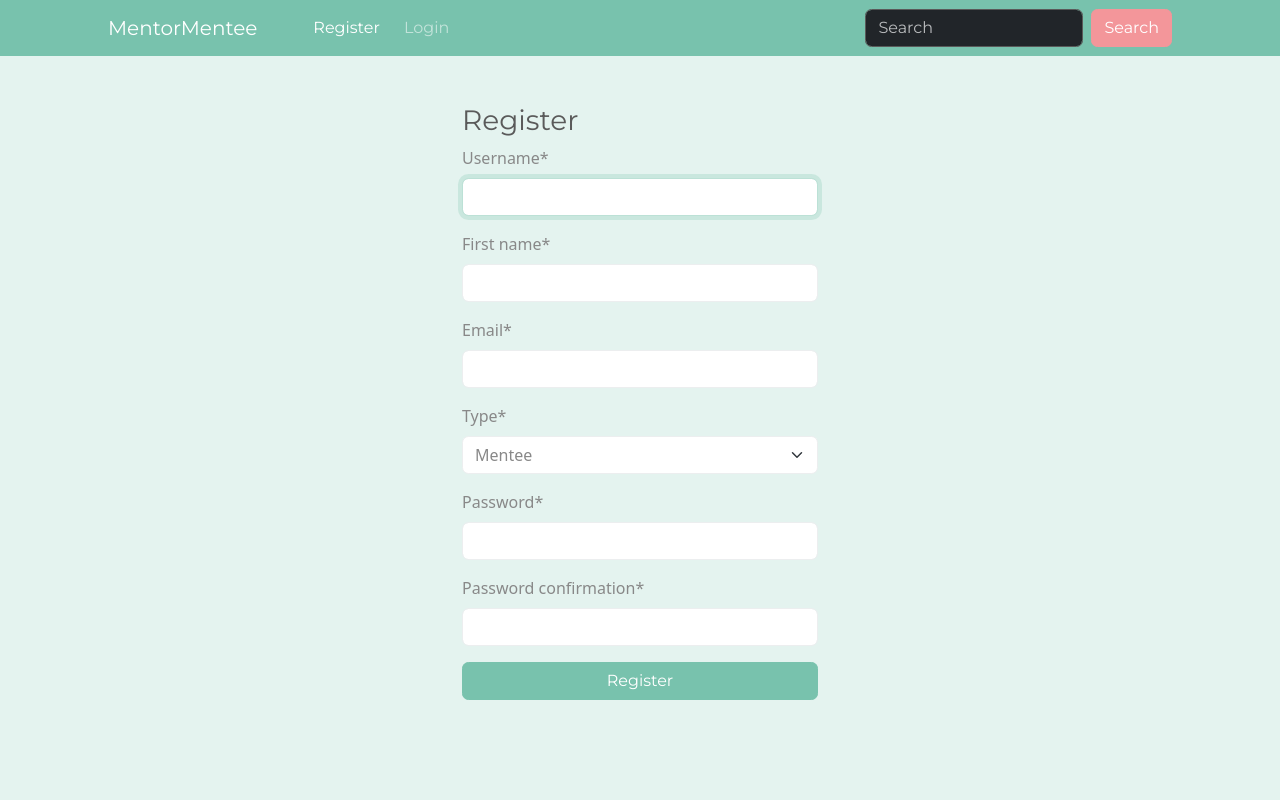
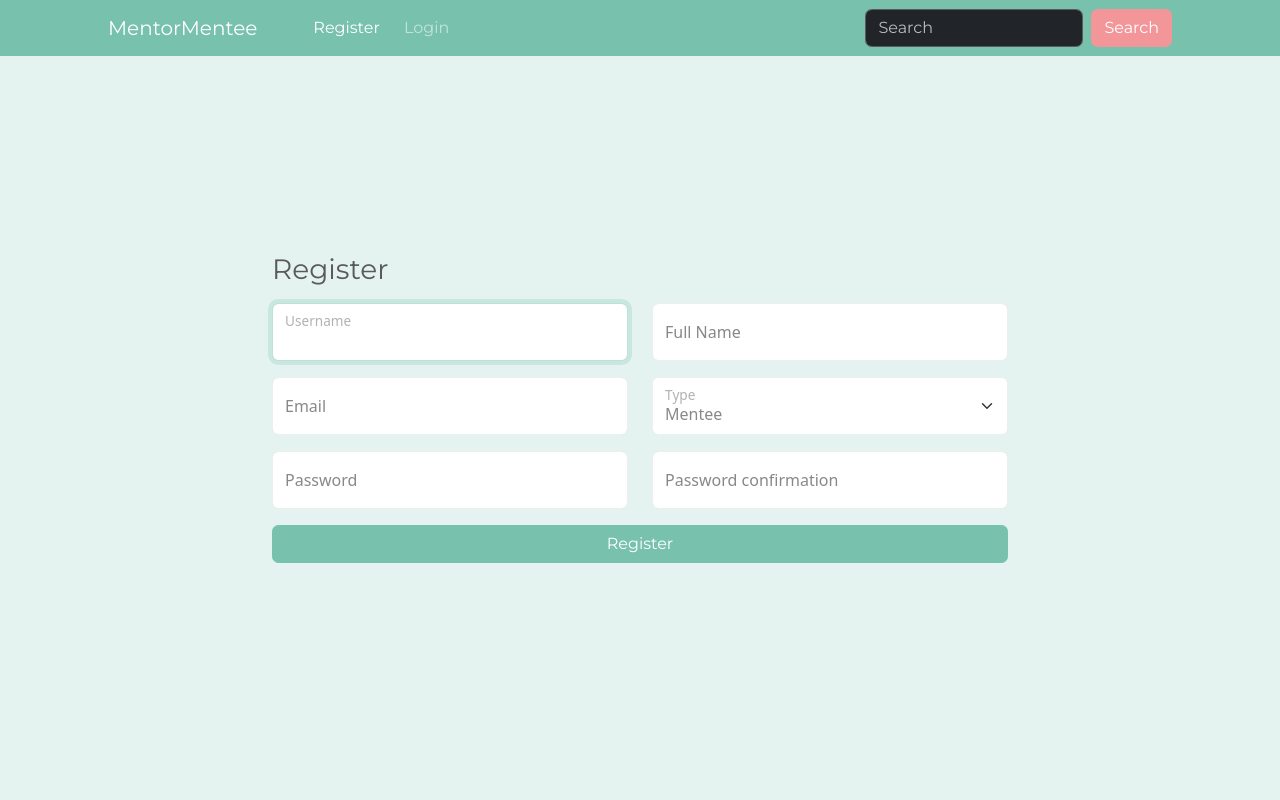
Before and after one commit to yuvraj752/MentorMentee, a Django app: page /register/ in a window 1280 px wide. Run offline with Django 5.2, Linux system fonts and the light colour scheme; tables that the repository leaves empty hold one stand-in row (values such as "Sample post"); some libraries are stand-ins or nearby versions.

Commit message:
added floatinf fields and forms layout

```diff
--- a/base/forms.py
+++ b/base/forms.py
@@ -1,9 +1,12 @@
-from django.contrib.auth.forms import UserCreationForm, AuthenticationForm
+from django.contrib.auth.forms import UserCreationForm, SetPasswordForm, AuthenticationForm
 from .models import User
 from django import forms
+from crispy_forms.helper import FormHelper
+from crispy_forms.layout import Layout, Div, Submit
+from crispy_bootstrap5.bootstrap5 import FloatingField
 
 class UserCreationForm(UserCreationForm):
-    first_name = forms.CharField(required=True)
+    first_name = forms.CharField(required=True, label='Full Name')
     email = forms.EmailField(required=True)
 
     class Meta:
@@ -12,5 +15,29 @@ class UserCreationForm(UserCreationForm):
 
     def __init__(self, *args, **kwargs):
         super().__init__(*args, **kwargs)
-        for field in self.fields.values():
+        self.helper = FormHelper()
+        field_divs = []
+        for field_name, field in self.fields.items():
             field.help_text = None
+            field_divs.append(Div(FloatingField(field_name), css_class='col-md-6'))
+        self.helper.layout = Layout(Div(*field_divs, css_class='row'),
+                                    Submit('submit', 'Register', css_class='btn btn-primary w-100'))
+
+class LoginForm(AuthenticationForm):
+    def __init__(self, *args, **kwargs):
+        super().__init__(*args, **kwargs)
+        self.helper = FormHelper()
+        field_divs = []
+        for field_name, field in self.fields.items():
+            field_divs.append(Div(FloatingField(field_name), css_class='col-md-12'))
+        self.helper.layout = Layout(Div(*field_divs, css_class='row'),
+                                    Submit('submit', 'Login', css_class='btn btn-primary w-100 mb-2'))
+
+
+class SetPasswordForm(SetPasswordForm):
+    class Meta:
+        fields = ['new_password1', 'new_password2']
+
+    def __init__(self, *args, **kwargs):
+        super().__init__(*args, **kwargs)
+        for field in self.fields.values(): field.help_text = None
--- a/base/signals.py
+++ b/base/signals.py
@@ -2,13 +2,14 @@ from .models import User
 from mentors.models import Mentor
 from django.db.models.signals import post_save, post_delete
 from django.dispatch import receiver
+from django.utils.text import slugify
 
 @receiver(post_save, sender=User)
 def create_mentor_profile(sender, instance, created, **kwargs):
     user = instance
     if created and user.type == 'mentor':
         Mentor.objects.create(user=user, name=user.first_name,
-                              slug=user.username, email=user.email)
+                              slug=slugify(user.first_name), email=user.email)
 
 @receiver(post_delete, sender=Mentor)
 def deleteUser(sender, instance, **kwargs):
--- a/base/templates/base.html
+++ b/base/templates/base.html
@@ -7,11 +7,12 @@
     <meta name="viewport" content="width=device-width, initial-scale=1">
     <title>Mentor Mentee</title>
     <link rel="stylesheet" href="{% static "bootstrap.min.css" %}">
+    <style>.asteriskField {display: none;}</style>
   </head>
   <body class='bg-primary-subtle'>
-    <nav class="navbar navbar-expand-lg bg-primary" data-bs-theme="dark">
+    <nav class="navbar navbar-expand-lg bg-primary fixed-top" data-bs-theme="dark">
       <div class="container-fluid">
-        <a class="navbar-brand mx-md-5 ps-md-5" href="{% url "mentor-list" %}">MentorMentee</a>
+        <a class="navbar-brand mx-md-5 ps-md-5" href="{% url "mentor_list" %}">MentorMentee</a>
         <button class="navbar-toggler" type="button" data-bs-toggle="collapse" data-bs-target="#navbarColor01" aria-controls="navbarColor01" aria-expanded="false" aria-label="Toggle navigation">
           <span class="navbar-toggler-icon"></span>
         </button>
@@ -20,21 +21,21 @@
             {% if user.type == 'mentor' %}
               <ul class="navbar-nav me-auto">
                 <li class="nav-item me-2">
-                  {% if 'mentor-detail' in request.path %}
-                    <a class="nav-link active" href="{% url "mentor-detail" user.mentor.slug %}">Hey {{user.get_full_name|title}}
+                  {% if 'mentor_detail' in request.path %}
+                    <a class="nav-link active" href="{% url "mentor_detail" user.mentor.slug %}">Hey {{user.get_full_name|title}}
                       <span class="visually-hidden">(current)</span>
                     </a>
                   {% else %}
-                    <a class="nav-link" href="{% url "mentor-detail" user.mentor.slug %}">Hey {{user.get_full_name|title}}</a>
+                    <a class="nav-link" href="{% url "mentor_detail" user.mentor.slug %}">Hey {{user.get_full_name|title}}</a>
                   {% endif %}
                 </li>
                 <li class="nav-item">
                   {% if 'message-list' in request.path %}
-                    <a class="nav-link active" href="{% url "message-list" user.pk %}">Messages
+                    <a class="nav-link active" href="">Messages
                       <span class="visually-hidden">(current)</span>
                     </a>
                   {% else %}
-                    <a class="nav-link" href="{% url "message-list" user.pk %}">Messages</a>
+                    <a class="nav-link" href="">Messages</a>
                   {% endif %}
                 </li>
                 <li class="nav-item">
@@ -50,11 +51,11 @@
                 </li>
                 <li class="nav-item">
                   {% if 'message-list' in request.path %}
-                    <a class="nav-link active" href="{% url "message-list" user.pk %}">Messages
+                    <a class="nav-link active" href="">Messages
                       <span class="visually-hidden">(current)</span>
                     </a>
                   {% else %}
-                    <a class="nav-link" href="{% url "message-list" user.pk %}">Messages</a>
+                    <a class="nav-link" href="">Messages</a>
                   {% endif %}
                 </li>
                 <li class="nav-item">
--- /dev/null
+++ b/base/templates/register.html
@@ -0,0 +1,11 @@
+{% extends "base.html" %}
+{% load crispy_forms_tags %}
+
+{% block content %}
+<div class="row justify-content-center align-items-center vh-100">
+  <div class="col-md-8">
+    <h3 class="fw-normal my-3 d">Register</h3>
+      {% crispy form %}
+  </div>
+</div>
+{% endblock content %}
--- a/base/templates/registration/register.html
+++ /dev/null
@@ -1,14 +0,0 @@
-{% extends "base.html" %}
-{% load crispy_forms_tags %}
-
-{% block content %}
-<form method='post', action='{% url "register" %}'>{% csrf_token %}
-  <div class="row justify-content-center my-5">
-    <div class="col-md-4">
-      <h3 class="fw-normal">Register</h3>
-      {{form|crispy}}
-      <button class="btn btn-primary w-100" type="submit">Register</button>
-    </div>
-  </div>
-</form>
-{% endblock content %}
--- a/base/urls.py
+++ b/base/urls.py
@@ -1,11 +1,19 @@
 from django.urls import path
 from . import views
-from django.urls import reverse_lazy
-from django.contrib.auth.views import LogoutView
+from django.contrib.auth import views as auth_views
+from .forms import SetPasswordForm, LoginForm
 
 urlpatterns = [
-    path("video-call/", views.VideoCall.as_view(), name='video-call'),
-    path("register/", views.UserCreate.as_view(), name='register'),
-    path("login/", views.Login.as_view(), name='login'),
-    path("logout/", LogoutView.as_view(), name='logout'),
+    path("video_call/", views.VideoCall.as_view(), name='video_call'),
+    path("register/", views.Register.as_view(), name='register'),
+    path("login/", auth_views.LoginView.as_view(template_name='login.html', form_class=LoginForm), name='login'),
+    path("logout/", auth_views.LogoutView.as_view(), name='logout'),
+    path("password_reset/", auth_views.PasswordResetView.as_view(
+        template_name='password_reset.html'), name='password_reset'),
+    path("password_reset/done/", auth_views.PasswordResetDoneView.as_view(
+        template_name='password_reset_done.html'), name='password_reset_done'),
+    path("reset/<uidb64>/<token>/", auth_views.PasswordResetConfirmView.as_view(
+        template_name='password_reset_confirm.html', form_class=SetPasswordForm), name='password_reset_confirm'),
+    path("reset/done/", auth_views.PasswordResetCompleteView.as_view(
+        template_name='password_reset_complete.html'), name='password_reset_complete'),
 ]
--- a/base/views.py
+++ b/base/views.py
@@ -1,26 +1,18 @@
 from django.views import generic
 from .forms import UserCreationForm
 from django.urls import reverse_lazy
-from django.contrib.auth.views import LoginView
 from django.conf import settings
 
 # Create your views here.
-class UserCreate(generic.CreateView):
+class Register(generic.CreateView):
     form_class = UserCreationForm
-    template_name = 'registration/register.html'
+    template_name = 'register.html'
     success_url = reverse_lazy('login')
-
-class Login(LoginView):
-    def get_success_url(self):
-        if self.request.user.type == 'mentee':
-            return reverse_lazy('mentor-list')
-        slug = self.request.user.mentor.slug
-        return reverse_lazy('mentor-detail', args=[slug])
 
 
 
 class VideoCall(generic.TemplateView):
-    template_name = 'main/video-call.html'
+    template_name = 'base/video_call.html'
 
     def get_context_data(self, **kwargs):
         context = super().get_context_data(**kwargs)
--- a/mentors/templates/mentors/mentor_form.html
+++ b/mentors/templates/mentors/mentor_form.html
@@ -2,7 +2,7 @@
 {% load crispy_forms_tags %}
 
 {% block content %}
-<form method='post', action='{% url "login" %}'>{% csrf_token %}
+<form method='post', action='{% url "mentor_edit" mentor.pk %}' enctype='multipart/form-data'>{% csrf_token %}
   <div class="row justify-content-center my-5">
     <div class="col-md-6">
       <h3 class="fw-normal">Profile</h3>
--- a/mentors/urls.py
+++ b/mentors/urls.py
@@ -2,7 +2,7 @@ from django.urls import path
 from . import views
 
 urlpatterns = [
-    path("", views.MentorList.as_view(), name='mentor-list'),
-    path("mentor-detail/<slug>", views.MentorDetail.as_view(), name='mentor-detail'),
-    path("mentor-edit/<pk>", views.MentorEdit.as_view(), name='mentor-edit'),
+    path("", views.MentorList.as_view(), name='mentor_list'),
+    path("mentor_detail/<slug>", views.MentorDetail.as_view(), name='mentor_detail'),
+    path("mentor_edit/<pk>", views.MentorEdit.as_view(), name='mentor_edit'),
 ]
--- a/mentors/views.py
+++ b/mentors/views.py
@@ -1,4 +1,3 @@
-from django.forms import BaseModelForm
 from django.views import generic
 from .models import Mentor
 from django.db.models import Q
@@ -29,5 +28,5 @@ class MentorEdit(generic.UpdateView):
               'price', 'category', 'skill', 'description')
 
     def get_success_url(self):
-        pk = self.object.pk
-        return reverse_lazy('mentor-detail', args=[pk])
+        slug = self.object.slug
+        return reverse_lazy('mentor-detail', args=[slug])
```
Also changed, not shown: MentorMentee/settings.py (+10 -5 lines), base/templates/login.html (added, +12 -0 lines), base/templates/password_reset.html (added, +15 -0 lines), base/templates/password_reset_complete.html (added, +10 -0 lines), base/templates/password_reset_confirm.html (added, +15 -0 lines), base/templates/password_reset_done.html (added, +11 -0 lines), base/templates/registration/login.html (deleted, +0 -14 lines), mentors/templates/mentors/mentor_detail.html (+5 -5 lines), mentors/templates/mentors/mentor_list.html (+40 -3 lines), base/templates/video_call.html (renamed from base/templates/base/video-call.html).
